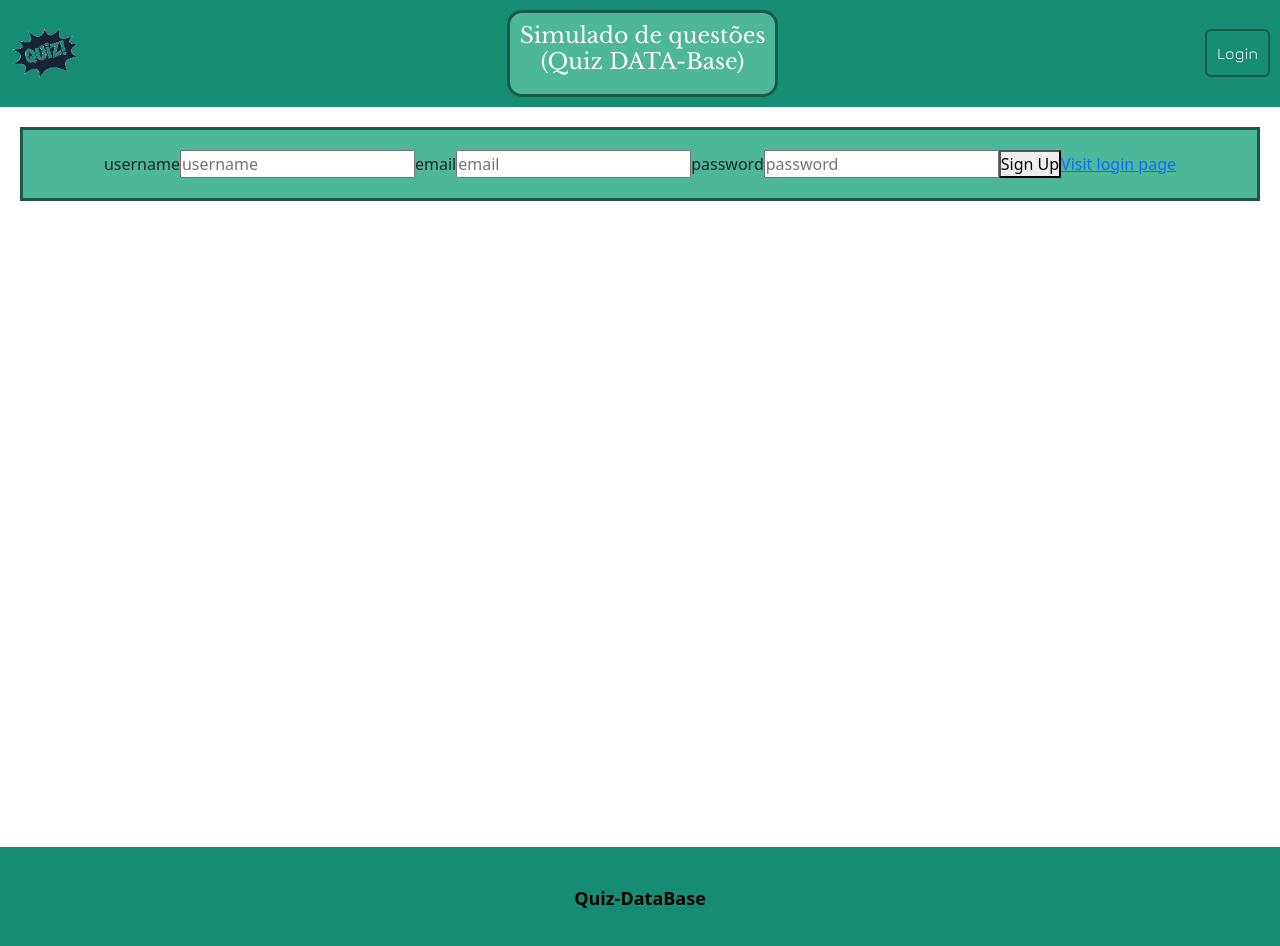
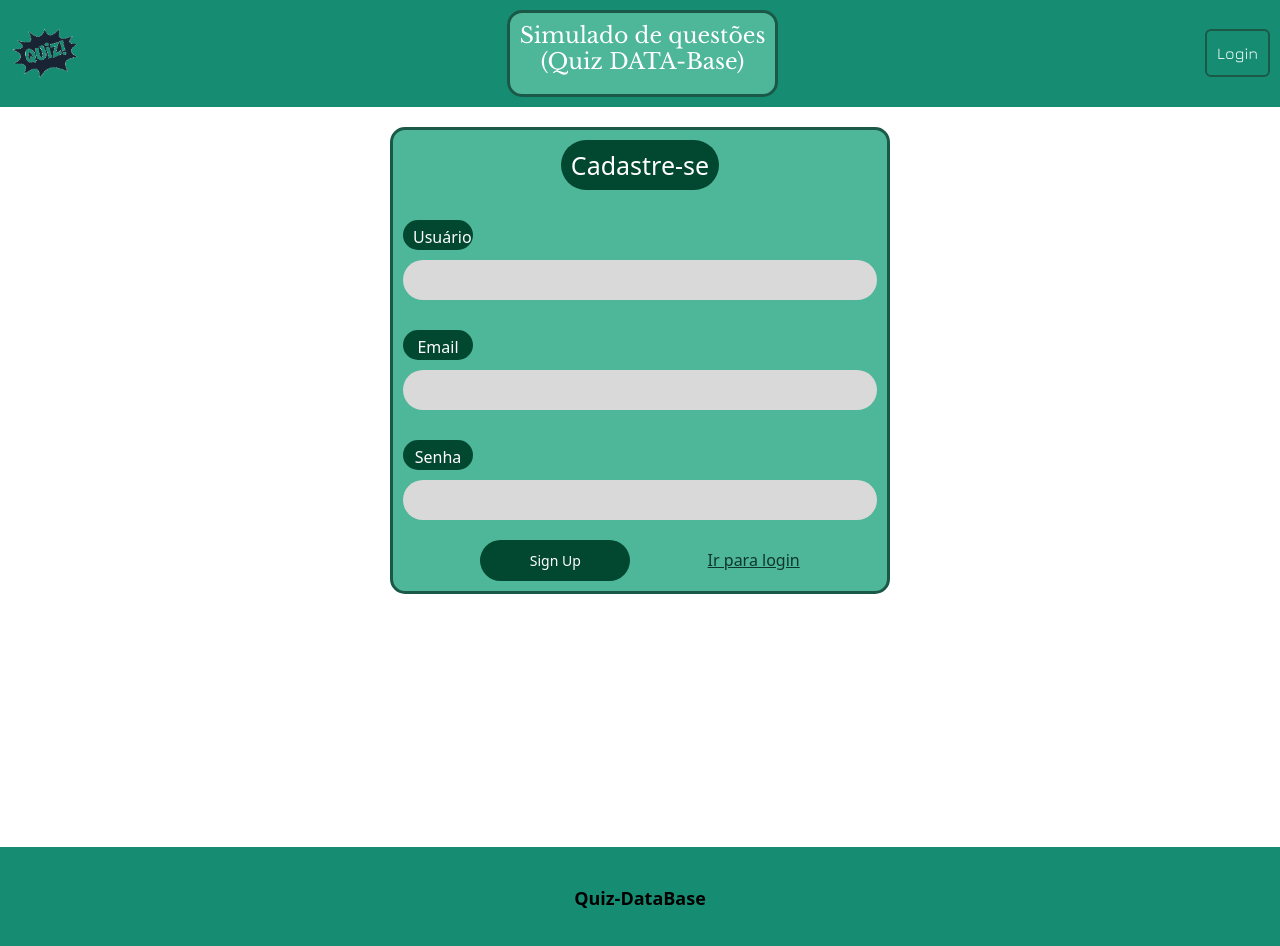
Before and after one commit to Ericleisonn/Quiz-DataBase, a Next.js app in the folder quiz-database/: page /signup/page in a window 1280 px wide. Shown: the top 946 px of the page. Built offline with nearby package versions, Linux system fonts and the light colour scheme.

Commit message:
style da página de cadastro

```diff
--- a/quiz-database/pages/signup/page.js
+++ b/quiz-database/pages/signup/page.js
@@ -2,7 +2,7 @@ import Link from "next/link";
 import React, {useEffect} from "react";
 import { useRouter } from "next/navigation";
 import axios from "axios";
-import styles from '../../styles/signup.module.css'
+import styles from '../../styles/auth.module.css'
 
 
 export default function SignupPage() {
@@ -27,40 +27,43 @@ export default function SignupPage() {
 
     return (
         <div className={styles.div_login}>
+            <div className={styles.div_h1}>
+                <h1>Cadastre-se</h1>
+            </div>
+
             <div>
-                    <label htmlFor="username">username</label>
+                <label htmlFor="username">Usuário</label>
                 <input
                     id="username"
                     type="text"
                     value={user.username}
                     onChange={(e) => setUser({...user, username: e.target.value})}
-                        placeholder="username"
                     />
             </div>
             <div>
-                    <label htmlFor="email">email</label>
+                <label htmlFor="email">Email</label>
                 <input
                     id="email"
                     type="text"
                     value={user.email}
                     onChange={(e) => setUser({...user, email: e.target.value})}
-                        placeholder="email"
                     />
 
             </div>
             <div>
-                    <label htmlFor="password">password</label>
+                <label htmlFor="password">Senha</label>
                 <input
                 id="password"
                 type="password"
                 value={user.password}
                 onChange={(e) => setUser({...user, password: e.target.value})}
-                    placeholder="password"
                 />
             </div>
 
+            <div className={styles.button_link}>
                 <button onClick={onSignup}>Sign Up</button>
-            <Link href="../login/page">Visit login page</Link>
+                <Link href="../login/page" className={styles.link}>Ir para login</Link>
+            </div>
         </div>
     )
 
--- /dev/null
+++ b/quiz-database/styles/auth.module.css
@@ -0,0 +1,77 @@
+.div_login {
+    background-color: #4EB699;
+    border: 3px solid #1A5847;
+    padding: 10px;
+    border-radius: 15px;
+    margin: 0 auto;
+    max-width: 500px;
+}
+
+.div_login h1 {
+    background-color: #024730;
+    color: white;
+    text-align: center;
+    padding: 10px;
+    border-radius: 100px;
+    margin-bottom: 20px;
+    font-size: 25px;
+    max-width: 200px;
+}
+
+.div_h1{
+    justify-content: center;
+    display: flex;
+}
+
+.div_login label {
+    display: block;
+    background-color: #024730;
+    color: white;
+    padding: 5px 10px;
+    border-radius: 100px;
+    margin-bottom: 10px;
+    margin-top: 10px;
+    max-width: 70px;
+    max-height: 30px;
+    text-align: center;
+}
+
+.div_login input[type="text"],
+.div_login input[type="password"] {
+    width: calc(100%);
+    padding: 10px;
+    margin-bottom: 20px;
+    border: none;
+    border-radius: 10px;
+    background-color: #D9D9D9;
+    height: 40px;
+    border-radius: 100px;
+}
+
+.div_login button {
+    width: 50%;
+    background-color: #024730;
+    color: white;
+    border: none;
+    font-size: 14px;
+    cursor: pointer;
+    transition: background-color 0.3s ease;
+    text-align: center;
+    padding: 10px;
+    border-radius: 100px;
+    max-width: 150px;
+}
+
+.div_login button:hover {
+    background-color: #0e372b;
+}
+
+.button_link{
+    display: flex;
+    align-items: center;
+    justify-content: space-evenly;
+}
+
+.link{
+    color: #0e372b;
+}
--- a/quiz-database/styles/signup.module.css
+++ /dev/null
@@ -1,8 +0,0 @@
-.div_login{
-    background-color:  #4EB699;
-    border: 3px solid #1A5847;
-    padding: 20px;
-    display: flex;
-    align-items: center;
-    justify-content: center;
-}
```
Lines whose indentation alone changed are shown as unchanged.
